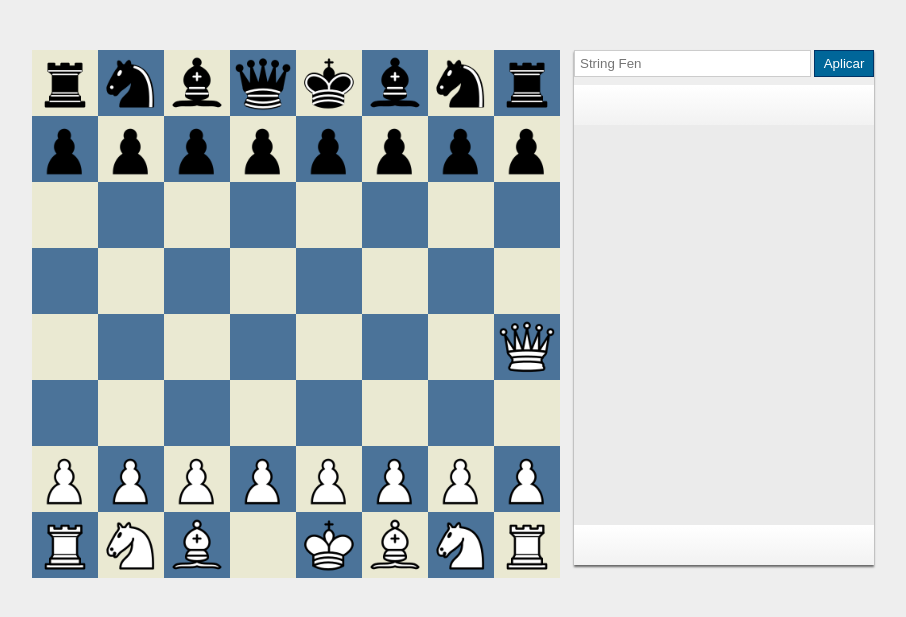
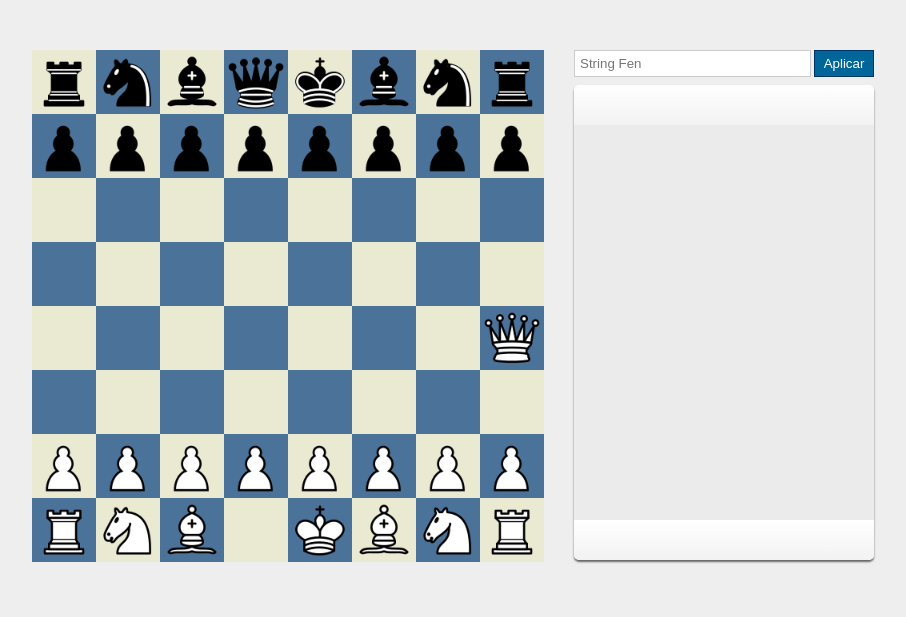
Before and after one commit to lukasdev/engine-xadrez-randomico, a PHP site: page / in a window 1280 px wide. Shown: the top 617 px of the page, without its empty margins (187-1093 px from the left). Run offline with PHP 8.4, Linux system fonts and the light colour scheme.

Commit message:
Modificando estilização

```diff
--- a/css/style.css
+++ b/css/style.css
@@ -19,27 +19,44 @@ body{background:#eee;}
 }
 .box .board{
 	float:left;
-	width:529px;
-	height:529px;
+	width:512px;
+	height:512px;
 }
 
 .board .square-board{
 	float:left;
 	width:64px;
 	height:64px;
-	border:1px solid transparent;
+	position:relative;
 }
-.square-board.possible{background:#069; border:1px solid #fff;}
+.square-board.possible::before{
+	content: '';
+	position:absolute;
+	top:50%;
+	left:50%;
+	width:20px;
+	height:20px;
+	background:rgba(255,255,255,0.7);
+	border-radius:50%;
+
+	margin-left:-10px;
+	margin-top:-10px;
+}
+.square-board.possible:hover{background:#8BC0EB; cursor:pointer;}
 .dark{background:#4B7399;}
 .light{background:#EAE9D2;}
 
 .box .stats{
 	float:right;
 	width:300px;
+}
+.box .status{
+	float:right;
+	width:100%;
 	overflow:hidden;
+	border-radius:5px;
 	box-shadow:#666 0px 2px 2px;
 }
-
 .piece{float:left; width:64px; height:64px; background-size:cover !important; cursor:pointer;}
 
 .piece.rook-black{background:url(../images/rook-black.png);}
@@ -67,7 +84,7 @@ body{background:#eee;}
 	float:left;
 	background:#ebebeb;
 	width:100%;
-	height:400px;
+	height:395px;
 }
 
 #fenStr{
--- a/index.php
+++ b/index.php
@@ -81,9 +81,12 @@
 			<div class="stats">
 				<input type="text" name="fen" id="fenStr" placeholder="String Fen"/>
 				<button id="aplicarFen">Aplicar</button>
-				<div class="player"></div>
-				<div class="notation"></div>
-				<div class="player"></div>
+
+				<div class="status">
+					<div class="player"></div>
+					<div class="notation"></div>
+					<div class="player"></div>
+				</div>
 			</div>
 			<div style="clear:both;"></div>
 		</div>
```
